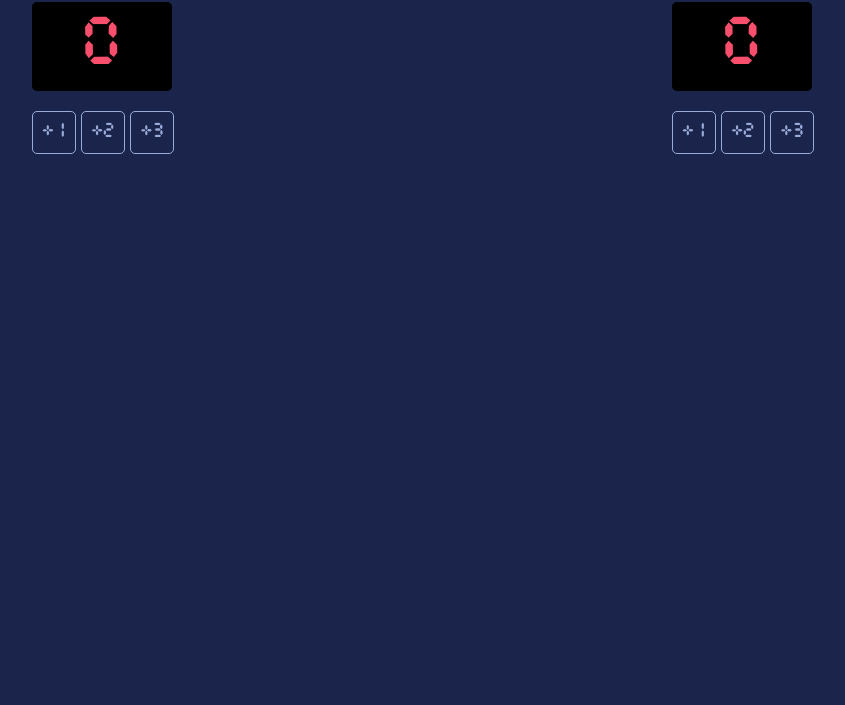
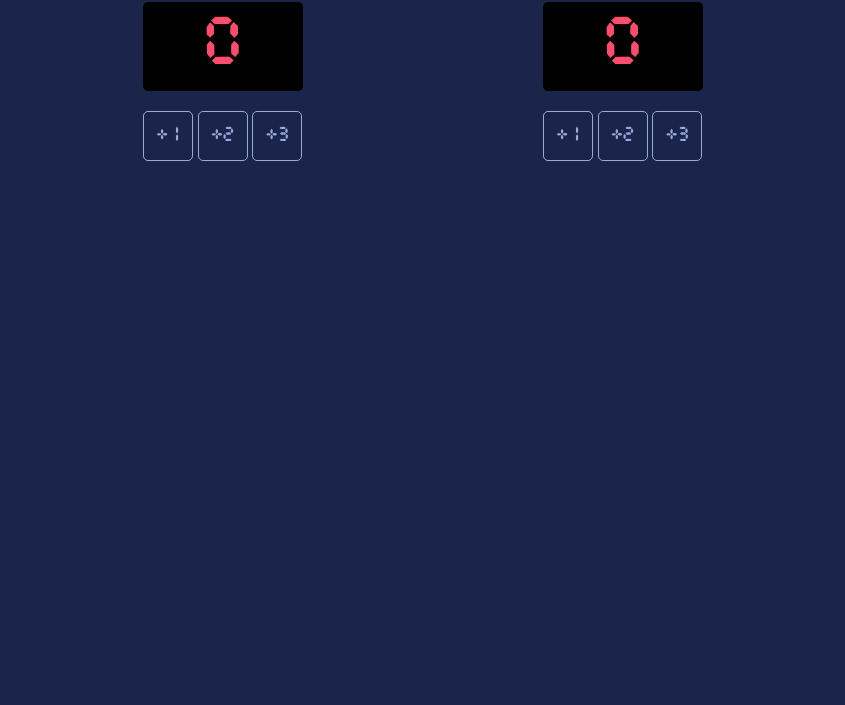
Before and after one commit to RRoudt/bb-counter, a plain HTML site: page index.html in a window 1280 px wide. Shown: the part 95-800 px from the top of the page, without its empty margins (217-1062 px from the left). Drawn offline with nearby package versions, Linux system fonts and the light colour scheme.

Commit message:
Add button animations, adjust widths

```diff
--- a/index.css
+++ b/index.css
@@ -17,7 +17,10 @@ h3 {
 .container {
     display: flex;
     justify-content: space-around;
-    min-width: 500px;
+    min-width: 400px;
+    max-width: 800px;
+    height: 100vh;
+    margin: auto;
 }
 
 .board-title {
@@ -26,7 +29,7 @@ h3 {
 }
 
 .score {
-    width: 140px;
+    width: 160px;
     margin-top: -40px;
     margin-bottom: -40px;
     border-radius: 5px;
@@ -49,4 +52,17 @@ button {
     border-radius: 5px;
     padding: 10px;
     text-align: center;
+    height: 50px;
+    width: 50px;
 }
+
+button:hover {
+    transform: scale(1.1); /* (150% zoom - Note: if the zoom is too large, it will go outside of the viewport) */
+    transition: transform .1s;
+}
+
+button:active {
+    background: #9AABD8;
+    color: #1B244A;
+    transition: background .1s, color .1s;
+}
```
